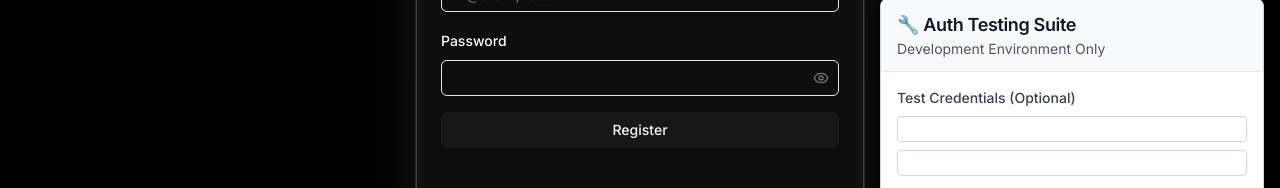
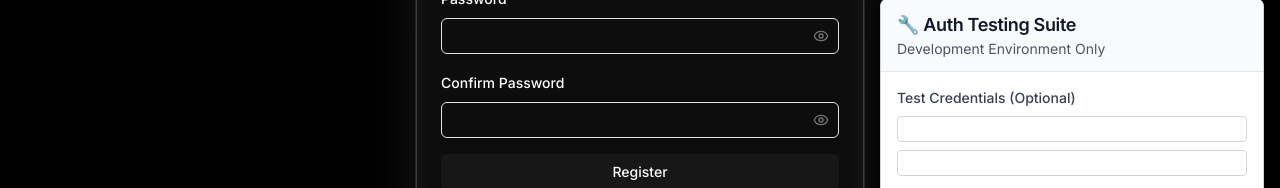
Before and after one commit to charitra13/sec-x, a Next.js app: page /register in a window 1280 px wide. Shown: the part 527-715 px from the top of the page. Built offline with nearby package versions, Linux system fonts and the light colour scheme; no server answers.

Commit message:
register: add confirm password field with Zod match validation; keep existing styling and PasswordInput component

```diff
--- a/app/register/page.tsx
+++ b/app/register/page.tsx
@@ -15,16 +15,30 @@ import { Label } from "@/components/ui/label";
 import { PasswordInput } from "@/components/ui/password-input";
 import Link from 'next/link';
 
-const registerSchema = z.object({
-  name: z.string().min(1, 'Name is required').max(50, 'Name cannot exceed 50 characters'),
+const registerSchema = z
+  .object({
+    name: z
+      .string()
+      .min(1, 'Name is required')
+      .max(50, 'Name cannot exceed 50 characters'),
     username: z
       .string()
       .min(3, 'Username must be at least 3 characters')
       .max(30, 'Username cannot exceed 30 characters')
-    .regex(/^[a-z0-9._]+$/, 'Username can only contain letters, numbers, dots, and underscores')
+      .regex(
+        /^[a-z0-9._]+$/,
+        'Username can only contain letters, numbers, dots, and underscores'
+      )
       .transform((val) => val.toLowerCase()),
     email: z.string().email('Invalid email address'),
     password: z.string().min(8, 'Password must be at least 8 characters'),
+    confirmPassword: z
+      .string()
+      .min(8, 'Confirm password must be at least 8 characters'),
+  })
+  .refine((data) => data.password === data.confirmPassword, {
+    path: ['confirmPassword'],
+    message: 'Passwords do not match',
   });
 
 type RegisterValues = z.infer<typeof registerSchema>;
@@ -135,6 +149,13 @@ export default function RegisterPage() {
               <PasswordInput id="password" className="text-white placeholder-white/60" {...register('password')} />
               {errors.password && <p className="text-red-500 text-xs">{errors.password.message}</p>}
             </div>
+            <div className="space-y-2">
+              <Label htmlFor="confirmPassword" className="text-white">Confirm Password</Label>
+              <PasswordInput id="confirmPassword" className="text-white placeholder-white/60" {...register('confirmPassword')} />
+              {errors.confirmPassword && (
+                <p className="text-red-500 text-xs">{errors.confirmPassword.message}</p>
+              )}
+            </div>
             <Button type="submit" className="w-full" disabled={isSubmitting}>
               {isSubmitting ? 'Registering...' : 'Register'}
             </Button>
```
Lines whose indentation alone changed are shown as unchanged.
